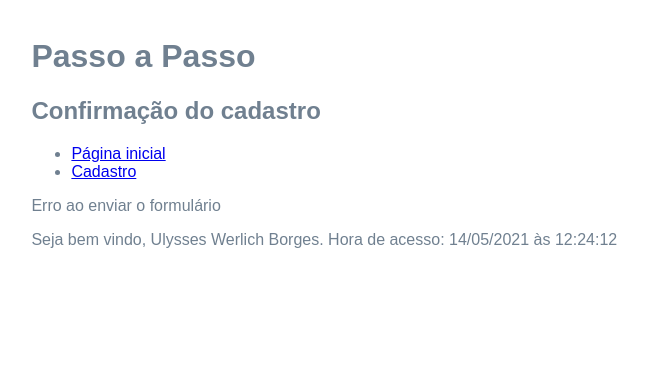
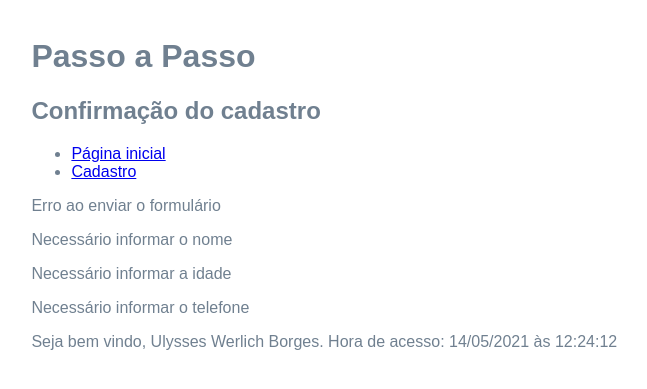
Before and after one commit to UlyssesWerlich/Passo-Passo_PHP, a PHP site: page /views/confirmacao-cadastro.php in a window 1280 px wide. Shown: the top 389 px of the page, without its empty margins (7-654 px from the left). Run offline with PHP 8.4, Linux system fonts and the light colour scheme; data that the repository does not hold is empty.

Commit message:
011 - Informando campos faltantes com operação ternária

```diff
--- a/views/confirmacao-cadastro.php
+++ b/views/confirmacao-cadastro.php
@@ -22,6 +22,10 @@
 <?php
     } else {
         echo "Erro ao enviar o formulário";
+
+        if ( !$_POST['nome'] ) echo "<p>Necessário informar o nome</p>";
+        if ( !$_POST['idade'] ) echo "<p>Necessário informar a idade</p>";
+        echo !$_POST['telefone'] ? "<p>Necessário informar o telefone</p>" : "";
     }
 
     $nome_usuario = "Ulysses Werlich Borges";
```
Also changed, not shown: README.md.
